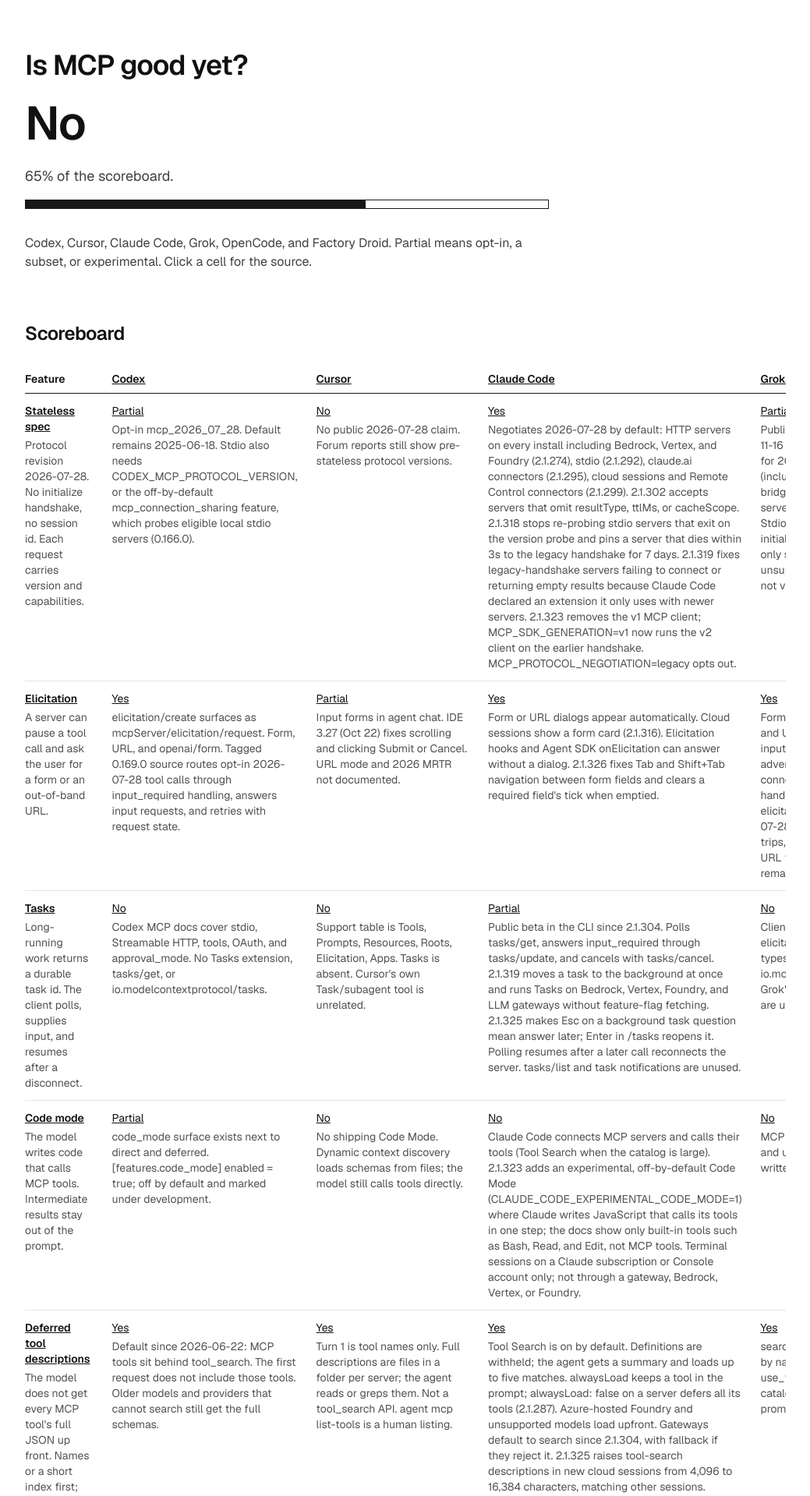
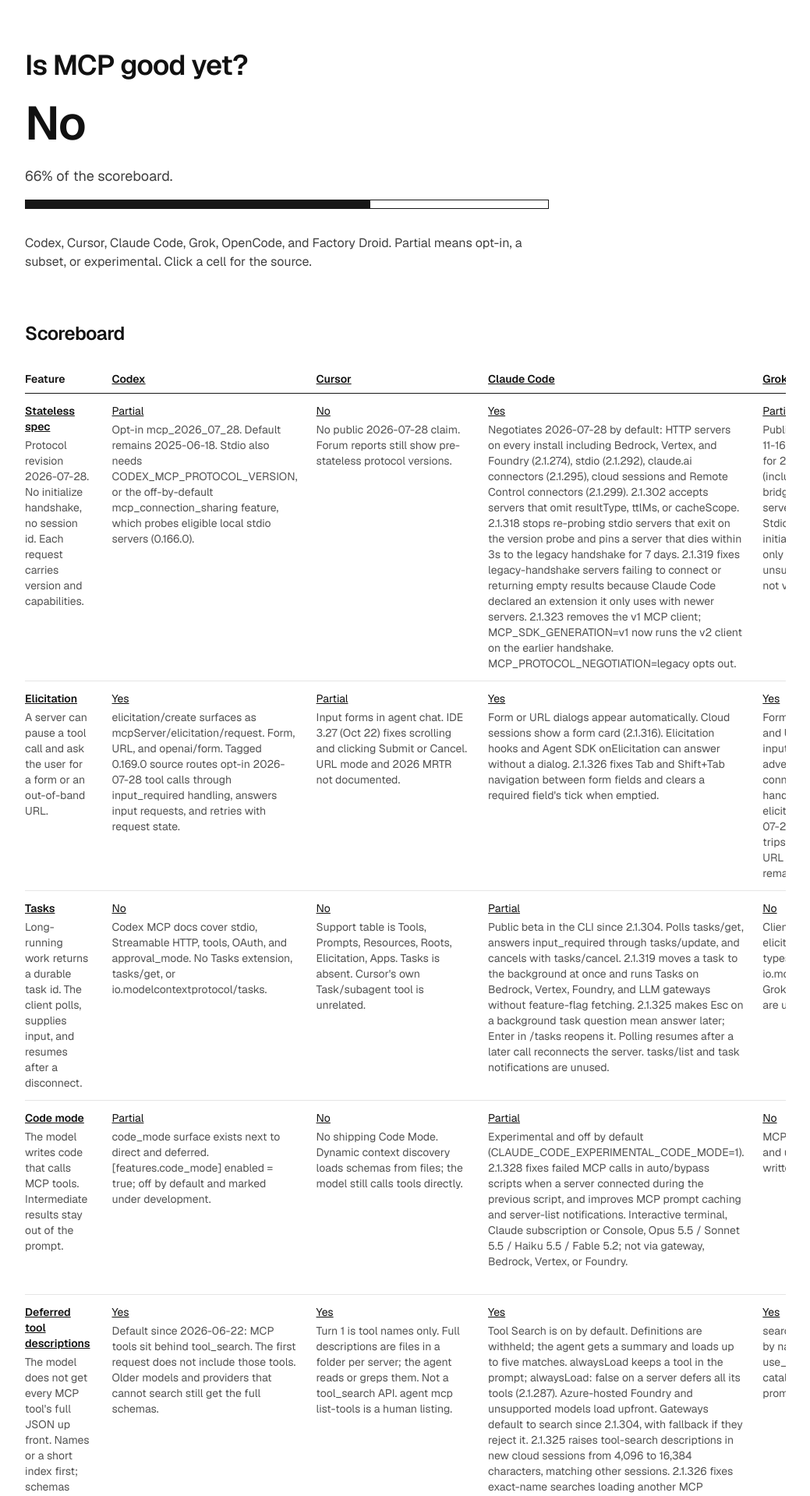
Before and after one commit to neon-solutions/ismcpgoodyet, a Next.js app: page / in a window 1280 px wide. Shown: the top 1919 px of the page at 78% size, without its empty margins (120-1159 px from the left). Built offline with nearby package versions, Linux system fonts and the light colour scheme.

Commit message:
fix: score Claude Code's experimental MCP code mode as partial (#5)

```diff
--- a/content/site.ts
+++ b/content/site.ts
@@ -276,10 +276,11 @@ export const status = {
         "No shipping Code Mode. Dynamic context discovery loads schemas from files; the model still calls tools directly.",
     },
     "claude-code": {
-      status: "no",
-      evidenceUrl: "https://code.claude.com/docs/en/code-mode",
+      status: "partial",
+      evidenceUrl:
+        "https://github.com/anthropics/claude-code/blob/main/CHANGELOG.md#21328",
       notes:
-        "Claude Code connects MCP servers and calls their tools (Tool Search when the catalog is large). 2.1.323 adds an experimental, off-by-default Code Mode (CLAUDE_CODE_EXPERIMENTAL_CODE_MODE=1) where Claude writes JavaScript that calls its tools in one step; the docs show only built-in tools such as Bash, Read, and Edit, not MCP tools. Terminal sessions on a Claude subscription or Console account only; not through a gateway, Bedrock, Vertex, or Foundry.",
+        "Experimental and off by default (CLAUDE_CODE_EXPERIMENTAL_CODE_MODE=1). 2.1.328 fixes failed MCP calls in auto/bypass scripts when a server connected during the previous script, and improves MCP prompt caching and server-list notifications. Interactive terminal, Claude subscription or Console, Opus 5.5 / Sonnet 5.5 / Haiku 5.5 / Fable 5.2; not via gateway, Bedrock, Vertex, or Foundry.",
     },
     grok: {
       status: "no",
@@ -668,7 +669,7 @@ export const news = [
     sourceName: "Claude Code docs",
     sourceUrl: "https://code.claude.com/docs/en/code-mode",
     summary:
-      "Claude Code 2.1.323 adds Code Mode, off by default: with CLAUDE_CODE_EXPERIMENTAL_CODE_MODE=1, Claude writes JavaScript that makes several tool calls in one step. The docs show built-in tools such as Bash, Read, and Edit and do not say MCP tools are callable from code, so the board still scores Claude Code no on code mode.",
+      "Verified 2026-11-18: Code Mode, introduced in 2.1.323, remains experimental and off by default. The 2.1.328 changelog confirms MCP calls from scripts with a fix for servers connected during the previous script, plus MCP prompt caching and server-list notifications. The board now scores Claude Code partial, like Codex's opt-in code mode.",
   },
   {
     slug: "mcp-release-cycle",
@@ -826,6 +827,6 @@ export const news = [
     sourceName: "Anthropic",
     sourceUrl: "https://www.anthropic.com/engineering/code-execution-with-mcp",
     summary:
-      "Present MCP servers as code APIs. The model loads the tools it needs and filters results in a sandbox. Cloudflare called the same idea Code Mode. Claude Code added an experimental, opt-in Code Mode in 2.1.323.",
+      "Present MCP servers as code APIs. The model loads the tools it needs and filters results in a sandbox. Cloudflare called the same idea Code Mode. Claude Code added experimental, opt-in Code Mode in 2.1.323; the 2.1.328 changelog confirms MCP calls from scripts, so the board scores it partial.",
   },
 ] satisfies readonly NewsItem[];
```
